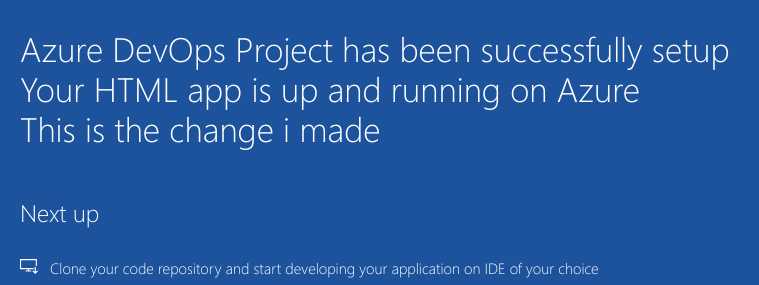
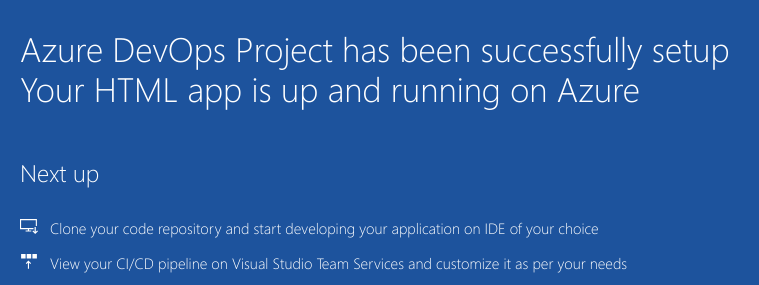
Before and after one commit to Ary3ndra/sample-project, a plain HTML site: page index.html in a window 1280 px wide. Shown: the part 442-727 px from the top of the page, 205-964 px from the left. Drawn offline with Linux system fonts and the light colour scheme.

Commit message:
demo commit

```diff
--- a/index.html
+++ b/index.html
@@ -21,7 +21,6 @@
                 <div class="success-text">Success!</div>
                 <div class="description line-1"> Azure DevOps Project has been successfully setup</div>
                 <div class="description line-2"> Your HTML app is up and running on Azure</div>
-		<div class ="description line-3"> This is the change i made</div>
                 <div class="next-steps-container">
                     <div class="next-steps-header">Next up</div>
                     <div class="next-steps-body">
```
